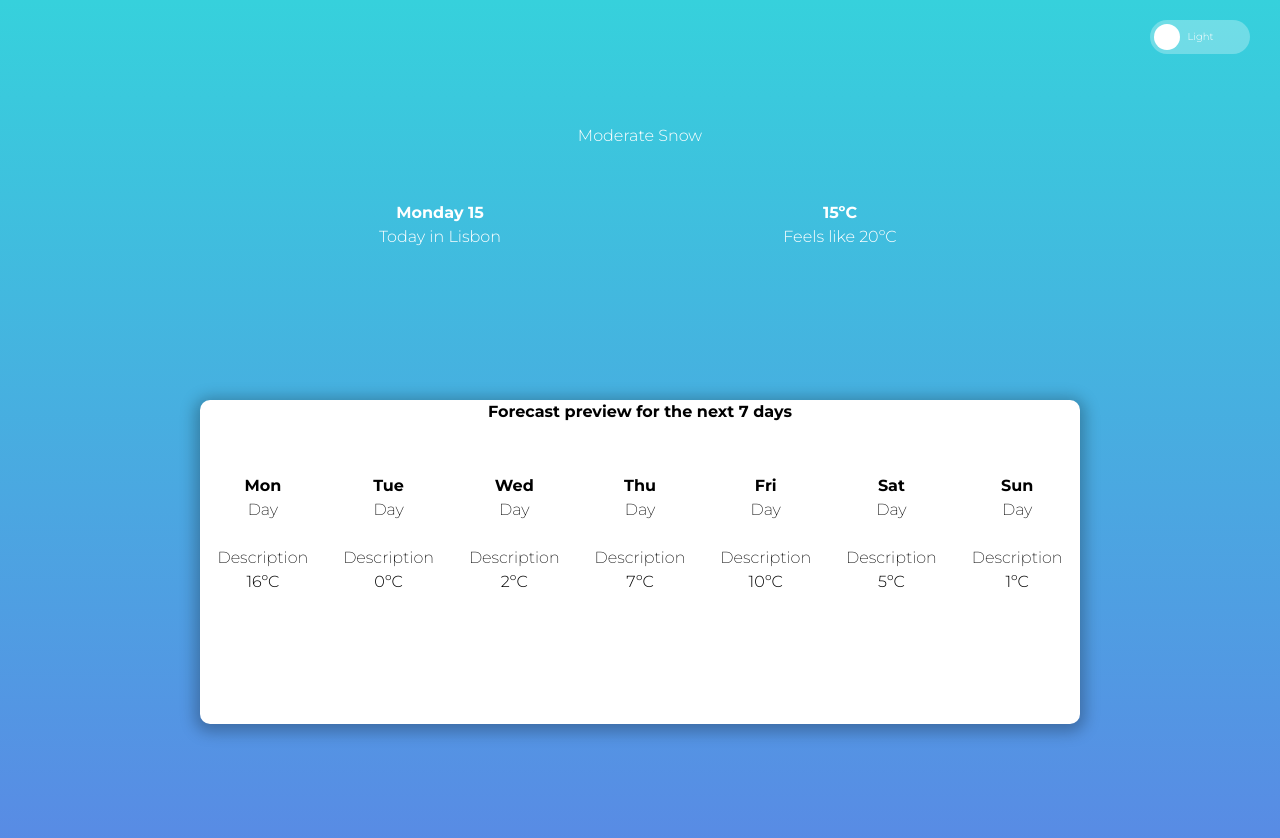
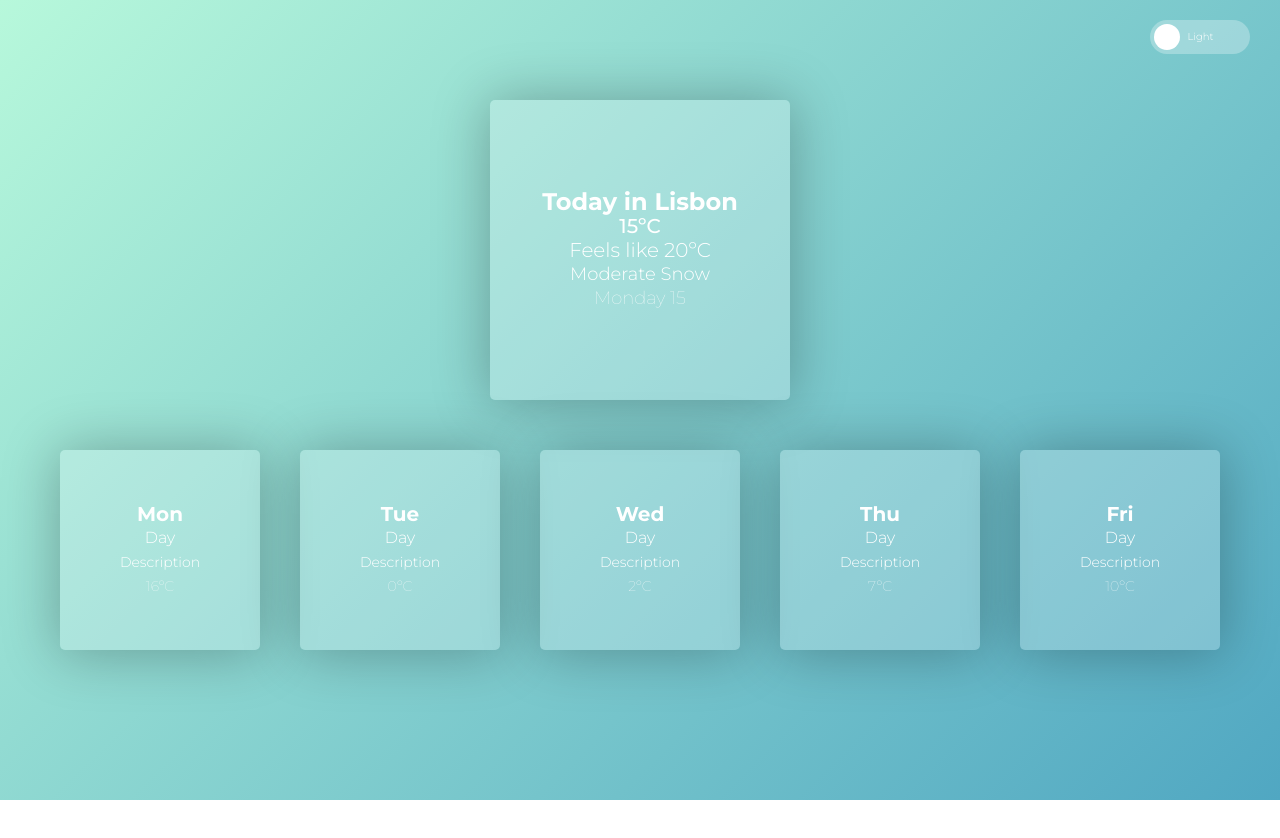
Before and after one commit to MartaBento/js-weather-app, a plain HTML site: page index.html in a window 1280 px wide. After the commit the page ends 800 px from the top, so only its background shows below. Drawn offline with nearby package versions, Linux system fonts and the light colour scheme.

Commit message:
finished the mvp & refactored all the front-end

```diff
--- a/css/styles.css
+++ b/css/styles.css
@@ -4,101 +4,129 @@
     margin: 0;
     padding: 0;
     box-sizing: border-box;
-    font-size: 16px;
+    font-size: 20px;
     line-height: 24px;
 }
 
+html {
+    height: 100%;
+}
+
 body {
-    height: 100vh;
-    background: #36D1DC;
+    background-image: linear-gradient(-225deg, #B7F8DB 0%, #50A7C2 100%);
+    font-family: 'Montserrat', sans-serif;
+    font-weight: 300;
+    color: white;
+    background-repeat: repeat;
+}
+
+/* enables dark mode */
+.dark-mode {
+    background: #0f0c29;
     /* fallback for old browsers */
-    background: -webkit-linear-gradient(to top, #5B86E5, #36D1DC);
+    background: -webkit-linear-gradient(to right, #24243e, #302b63, #0f0c29);
     /* Chrome 10-25, Safari 5.1-6 */
-    background: linear-gradient(to top, #5B86E5, #36D1DC);
+    background: linear-gradient(to right, #24243e, #302b63, #0f0c29);
     /* W3C, IE 10+/ Edge, Firefox 16+, Chrome 26+, Opera 12+, Safari 7+ */
     font-family: 'Montserrat', sans-serif;
     font-weight: 300;
 }
 
-/* enables dark mode */
-.dark-mode {
-    height: 100vh;
-    background: #0F2027;
-    /* fallback for old browsers */
-    background: -webkit-linear-gradient(to bottom, #2C5364, #203A43, #0F2027);
-    /* Chrome 10-25, Safari 5.1-6 */
-    background: linear-gradient(to bottom, #2C5364, #203A43, #0F2027);
-    /* W3C, IE 10+/ Edge, Firefox 16+, Chrome 26+, Opera 12+, Safari 7+ */
-    font-family: 'Montserrat', sans-serif;
-    font-weight: 300;
-}
-
-#container-top,
-#weekdays {
+#container-top {
     display: flex;
-    flex-direction: row;
-    flex-wrap: nowrap;
-    justify-content: center;
-    text-align: center;
-    color: white;
-}
-
-#container-top {
+    flex-direction: column;
+    border-radius: 5px;
+    box-shadow: 0px 2px 55px 2px rgba(0, 0, 0, 0.27);
+    background-color: rgba(255, 255, 255, 0.226);
+    width: 300px;
+    height: 300px;
+    margin: auto;
     margin-top: 100px;
-    margin-right: 200px;
-    margin-left: 200px;
-}
-
-#container-top>div,
-#weekdays>div {
-    margin: 0px;
-    width: 200px;
-    height: 250px;
-}
-
-#container-bottom {
-    color: black;
-    margin-top: 50px;
-    margin-right: 200px;
-    margin-left: 200px;
-    border-radius: 10px;
-    box-shadow: 0px 3px 15px 5px rgba(0, 0, 0, 0.27);
-    background-color: white;
-}
-
-#container-bottom>#weekdays>div>h2,
-h3 {
-    font-weight: 200;
-    font-size: medium;
-}
-
-#weekdays {
-    color: black;
-    margin: 0px;
-}
-
-#container-bottom>div>h1 {
-    margin-bottom: 50px;
-    display: flex;
-    flex-direction: row;
     justify-content: center;
     text-align: center;
 }
 
-#left-today-description,
-#right-real-temperature {
+#weekdays {
     display: flex;
-    flex-direction: column;
+    flex-direction: row;
+    align-items: center;
     justify-content: center;
 }
 
-#icon {
+#container-bottom>#weekdays>div {
+    display: flex;
+    align-content: center;
+    border-radius: 5px;
+    box-shadow: 0px 2px 55px 2px rgba(0, 0, 0, 0.27);
+    background-color: rgba(255, 255, 255, 0.226);
+    width: 200px;
+    height: 200px;
+    margin: 20px;
+    margin-top: 50px;
+    flex-direction: column;
+    justify-content: center;
+    text-align: center;
+}
+
+img {
+    max-width: 60px;
+    max-height: 60px;
     -webkit-filter: drop-shadow(5px 5px 5px rgba(0, 0, 0, 0.144));
     filter: drop-shadow(5px 5px 5px rgba(0, 0, 0, 0.144));
+    align-items: center;
+    display: flex;
+    justify-content: center;
+    margin-left: auto;
+    margin-right: auto;
 }
+
+#today-in {
+    font-weight: 700;
+    font-size: 24px;
+}
+
+#temp {
+    font-weight: 500;
+    font-size: 20px;
+}
+
+#tempDescription {
+    font-weight: 300;
+    font-size: 18px;
+}
+
+#date {
+    font-weight: 100;
+    font-size: 18px;
+}
+
+#weekdays > div > h1 {
+    font-weight: 700;
+    font-size: 20px;
+}
+
+#weekdays > div > h2 {
+    font-weight: 300;
+    font-size: 16px;
+}
+
+#weekdays > div > h3 {
+    font-weight: 300;
+    font-size: 14px;
+}
+
+#weekdays > div > p {
+    font-weight: 100;
+    font-size: 14px;
+}
+
 
 /* Responsive layout - makes a one column layout instead of a two-column layout */
 @media (max-width: 1024px) {
+
+    html {
+        height: 220%;
+    }
 
     #container-top,
     #weekdays,
@@ -111,16 +139,15 @@ h3 {
         text-align: center;
     }
 
+    #container-top {
+        margin-top: 100px;
+    }
+
     #container-bottom {
-        margin-right: auto;
-        margin-left: auto;
+        margin: 5px;
         background-color: rgba(255, 255, 255, 0);
         box-shadow: none;
         color: white;
     }
 
-    #weekdays {
-        color: white;
-        margin: 0px;
-    }
 }
--- a/index.html
+++ b/index.html
@@ -21,26 +21,15 @@
     </label>
 
     <div id="container-top">
-        <div id="left-today-description">
-            <h1>Monday 15</h1>
-            <p>Today in Lisbon</p>
-        </div>
-
-        <div id="center-icon-temp-description">
-            <img id="icon"></img>
-            <p>Moderate Snow</p>
-        </div>
-
-        <div id="right-real-temperature">
-            <h1>15ºC</h1>
-            <p>Feels like 20ºC</p>
-        </div>
+        <p id="today-in">Today in Lisbon</p>
+        <p id="temp">15ºC</p>
+        <p id="feels-like">Feels like 20ºC</p>
+        <img id="icon"></img>
+        <p id="tempDescription">Moderate Snow</p>
+        <p id="date">Monday 15</p>
     </div>
 
     <div id="container-bottom">
-        <div>
-            <h1>Forecast preview for the next 7 days</h1>
-        </div>
         <div id="weekdays">
             <div>
                 <h1>Mon</h1>
@@ -77,20 +66,6 @@
                 <h3>Description</h3>
                 <p>10ºC</p>
             </div>
-            <div>
-                <h1>Sat</h1>
-                <h2>Day</h2>
-                <img id="icon"></img>
-                <h3>Description</h3>
-                <p>5ºC</p>
-            </div>
-            <div>
-                <h1>Sun</h1>
-                <h2>Day</h2>
-                <img id="icon"></img>
-                <h3>Description</h3>
-                <p>1ºC</p>
-            </div>
         </div>
     </div>
 
--- a/js/app.js
+++ b/js/app.js
@@ -1,13 +1,14 @@
-const apiKey = "c9844fc7cf52401cb9ca1af55ae1194a"
+const apiKeyWeatherBit = "c9844fc7cf52401cb9ca1af55ae1194a"
+const apiKeyGCP = "AIzaSyBoz8ldUL7PCjKjS1o9B_SDejzsuHmfuC0"
 
 let latitude;
 let longitude;
 
-let cityDescriptionQuerySelector = document.querySelector('#left-today-description > p')
-let dateDescriptionQuerySelector = document.querySelector('#left-today-description > h1')
-let weatherDescriptionQuerySelector = document.querySelector('#center-icon-temp-description > p')
-let weatherRealTempQuerySelector = document.querySelector('#right-real-temperature > h1')
-let feelsLikeTempQuerySelector = document.querySelector('#right-real-temperature > p')
+let cityDescriptionQuerySelector = document.querySelector('#today-in')
+let dateDescriptionQuerySelector = document.querySelector('#date')
+let weatherDescriptionQuerySelector = document.querySelector('#tempDescription')
+let weatherRealTempQuerySelector = document.querySelector('#temp')
+let feelsLikeTempQuerySelector = document.querySelector('#feels-like')
 let dayOfWeekQuerySelector = document.querySelectorAll('#weekdays > div > h1')
 let dayForecastQuerySelector = document.querySelectorAll('#weekdays > div > h2')
 let descriptionForecastQuerySelector = document.querySelectorAll('#weekdays > div > h3')
@@ -18,7 +19,7 @@ let weekDays = [];
 let calendarDays = [];
 let temp = [];
 let description = [];
-let nrDaysToIterate = 7;
+let nrDaysToIterate = 5;
 
 getLocation();
 
@@ -32,7 +33,7 @@ function getLocation() {
                 latitude = position.coords.latitude;
                 longitude = position.coords.longitude;
 
-                const url = `https://api.weatherbit.io/v2.0/current?lat=${latitude}&lon=${longitude}&key=${apiKey}`
+                const url = `https://api.weatherbit.io/v2.0/current?lat=${latitude}&lon=${longitude}&key=${apiKeyWeatherBit}`
 
                 fetch(url)
                     .then(response => {
@@ -45,7 +46,7 @@ function getLocation() {
                         let realTemp = data.data[0].temp;
                         let feelsLike = data.data[0].app_temp;
 
-                        dateDescriptionQuerySelector.textContent = moment().format('dddd' + ', ' + 'DD')
+                        dateDescriptionQuerySelector.textContent = moment().format('dddd' + ', ' + 'DD' + ', ' + 'HH:mm')
                         cityDescriptionQuerySelector.textContent = "Today in " + cityName + ", " + countryCode;
                         weatherDescriptionQuerySelector.textContent = data.data[0].weather.description;
                         weatherRealTempQuerySelector.textContent = Math.round(realTemp) + "ºC";
@@ -66,7 +67,7 @@ function getLocation() {
                         }
 
                         /* iterates through the next 7 days to retrieve the weather info for next week */
-                        let forecastWeek = `https://api.weatherbit.io/v2.0/forecast/daily?city=${cityName}&units=M&key=${apiKey}`
+                        let forecastWeek = `https://api.weatherbit.io/v2.0/forecast/daily?city=${cityName}&units=M&key=${apiKeyWeatherBit}`
 
                         fetch(forecastWeek)
                             .then(response => {
```
